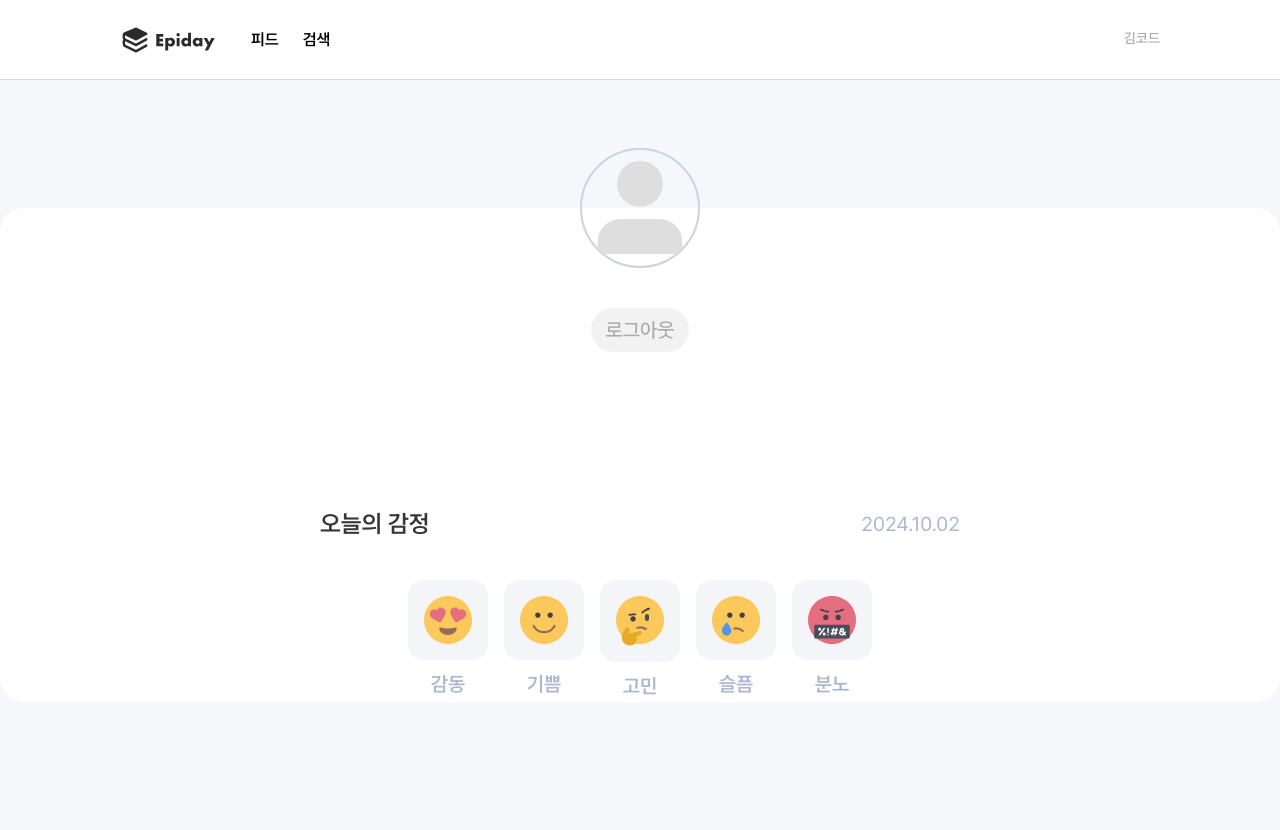
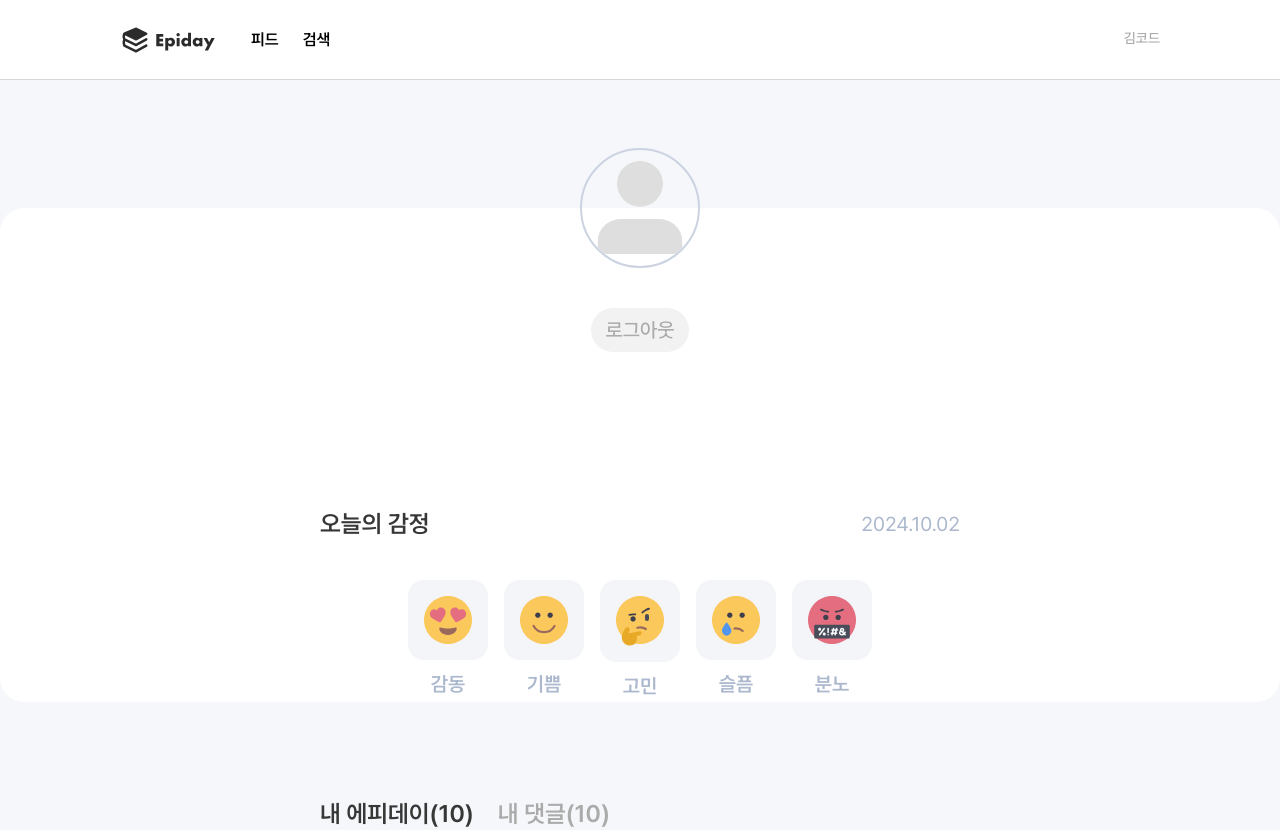
Before and after one commit to rladmswo1715/epiday, a Next.js app: page /mypage in a window 1280 px wide. Before the commit the page ends 800 px from the top, so only its background shows below. Built offline with nearby package versions, Linux system fonts and the light colour scheme; no server answers.

Commit message:
feat: 마이페이지 내 활동 라디오버튼 컴포넌트 생성

```diff
--- /dev/null
+++ b/components/input/MyActivityRadioInput.tsx
@@ -0,0 +1,41 @@
+import classNames from 'classnames';
+
+type TActivityType = 'epiday' | 'comment';
+
+interface IMyActivityRadioInputProps {
+  activityType: TActivityType;
+  selectedActivity: TActivityType;
+  setSelectedActivity: React.Dispatch<React.SetStateAction<TActivityType>>;
+}
+
+const initOptions: Record<IMyActivityRadioInputProps['activityType'], Record<'id' | 'text', string>> = {
+  epiday: {
+    id: 'my-epiday',
+    text: '에피데이',
+  },
+  comment: {
+    id: 'my-comment',
+    text: '댓글',
+  },
+};
+
+const MyActivityRadioInput = ({ activityType, selectedActivity, setSelectedActivity }: IMyActivityRadioInputProps) => {
+  return (
+    <>
+      <input
+        type='radio'
+        id={initOptions[activityType].id}
+        name='activityType'
+        value={activityType}
+        className='hidden'
+        onChange={() => setSelectedActivity(activityType)}
+        checked={selectedActivity === activityType}
+      />
+      <label htmlFor={initOptions[activityType].id} className={classNames('text-[2.4rem] font-[600]', selectedActivity === activityType ? 'text-var-black-600' : 'text-var-gray-300')}>
+        내 {initOptions[activityType].text}(10)
+      </label>
+    </>
+  );
+};
+
+export default MyActivityRadioInput;
--- a/components/mypage/MypageContent.tsx
+++ b/components/mypage/MypageContent.tsx
@@ -2,6 +2,7 @@
 
 import InnerLayout from '../InnerLayout';
 import MypageEmotionContainer from './MypageEmotionContainer';
+import MypageMyActivity from './MypageMyActivity';
 import MypageUserInfoContainer from './MypageUserInfoContainer';
 
 const MypageContent = () => {
@@ -13,6 +14,9 @@ const MypageContent = () => {
           <MypageEmotionContainer />
         </InnerLayout>
       </div>
+      <InnerLayout>
+        <MypageMyActivity />
+      </InnerLayout>
     </div>
   );
 };
--- /dev/null
+++ b/components/mypage/MypageMyActivity.tsx
@@ -0,0 +1,17 @@
+import { useState } from 'react';
+import MyActivityRadioInput from '../input/MyActivityRadioInput';
+
+const MypageMyActivity = () => {
+  const [selectedActivity, setSelectedActivity] = useState<'epiday' | 'comment'>('epiday');
+
+  return (
+    <section className='mt-[9.6rem]'>
+      <div className='flex items-center gap-[2.4rem]'>
+        <MyActivityRadioInput activityType='epiday' selectedActivity={selectedActivity} setSelectedActivity={setSelectedActivity} />
+        <MyActivityRadioInput activityType='comment' selectedActivity={selectedActivity} setSelectedActivity={setSelectedActivity} />
+      </div>
+    </section>
+  );
+};
+
+export default MypageMyActivity;
```
